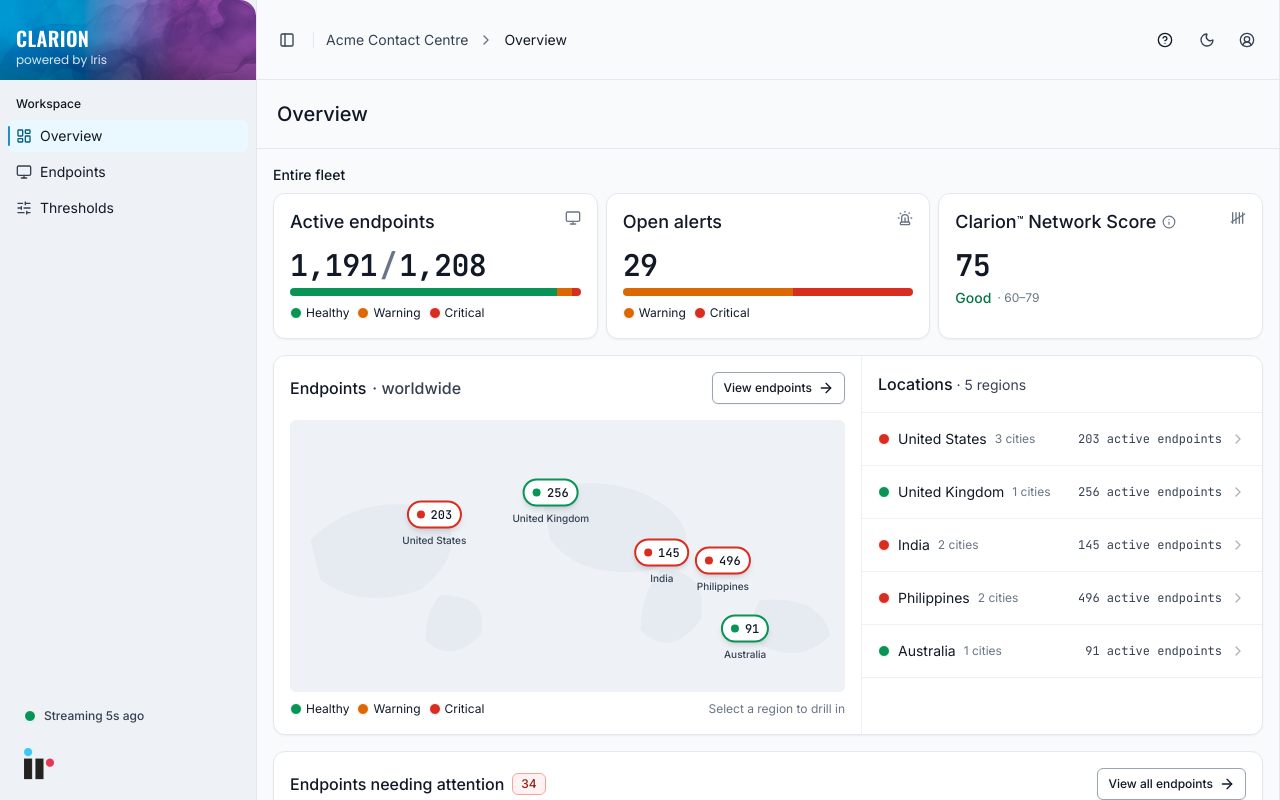
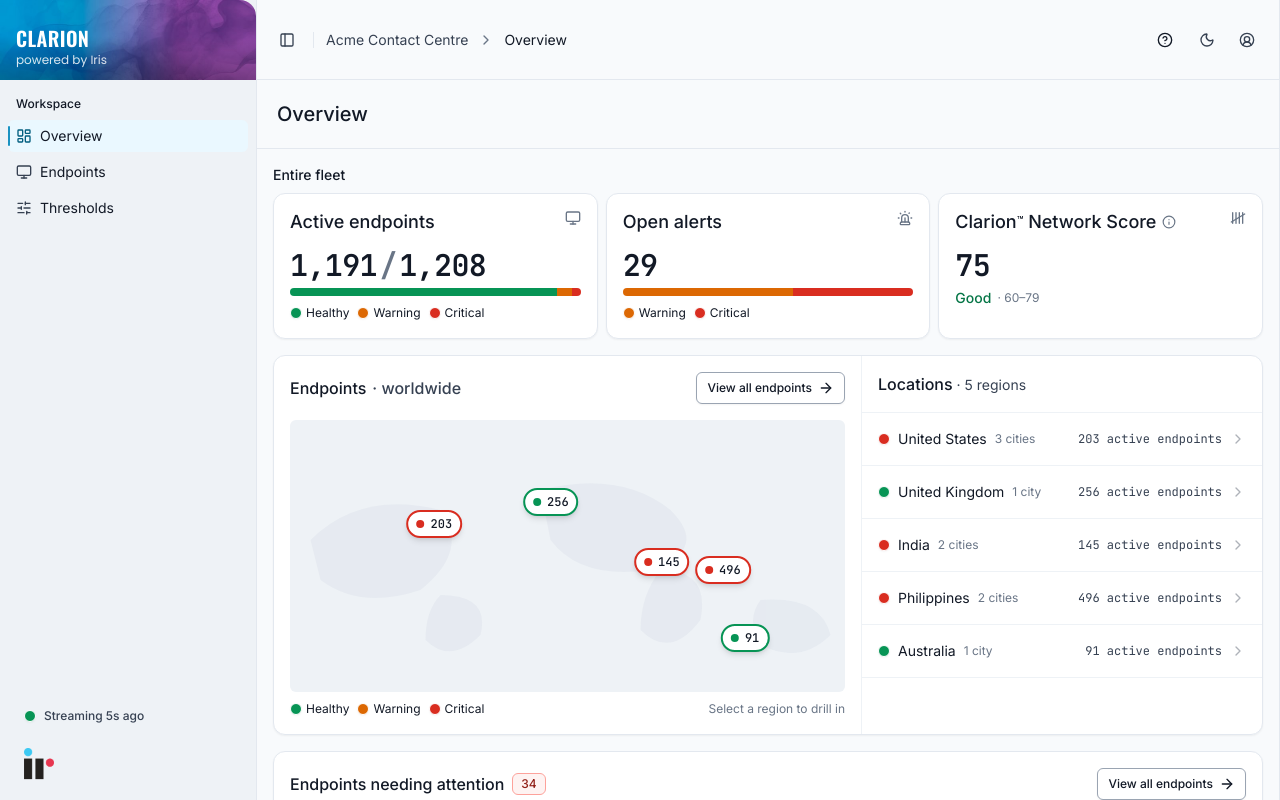
Before and after one commit to mynameiseeyern/Clarion-prototype, a React (Vite) app: page / in a window 1280 px wide. Built offline with nearby package versions, Linux system fonts and the light colour scheme.

Commit message:
Update MapAndLocations.tsx

```diff
--- a/src/components/dashboard/MapAndLocations.tsx
+++ b/src/components/dashboard/MapAndLocations.tsx
@@ -18,6 +18,9 @@ const statusVar: Record<Status, string> = {
 // Active = online endpoints (healthy + warning + critical); excludes offline.
 const activeEndpoints = (x: { healthy: number; warning: number; critical: number }) =>
   x.healthy + x.warning + x.critical
+
+const plural = (n: number, one: string, many: string) =>
+  `${n.toLocaleString()} ${n === 1 ? one : many}`
 
 /* Hover tooltip shown on a map pin: name + endpoint count, then the
    healthy / warning / critical breakdown by number. */
@@ -42,7 +45,7 @@ function PinTooltip({
       style={{ background: "var(--bg-neutral-emphasis)", color: "var(--fg-on-neutral-emphasis)", boxShadow: "var(--shadow-md)" }}
     >
       <span className="block text-xs font-medium">
-        {name} · {endpoints.toLocaleString()} active endpoints
+        {name} · {endpoints.toLocaleString()} endpoints
       </span>
       <span className="mt-1 flex items-center gap-2.5 font-mono text-[11px]">
         <span className="flex items-center gap-1"><span className="size-1.5 rounded-full" style={{ background: "var(--status-healthy)" }} />{healthy.toLocaleString()}</span>
@@ -55,11 +58,10 @@ function PinTooltip({
 
 /* ---------------- Map ---------------- */
 function MapPanel({
-  country, onEnterCountry, onBack, selectedId, onSelect, onViewEndpoints,
+  country, onEnterCountry, selectedId, onSelect, onViewEndpoints,
 }: {
   country: string | null
   onEnterCountry: (id: string) => void
-  onBack: () => void
   selectedId: string
   onSelect: (id: string) => void
   onViewEndpoints: (loc?: string | string[]) => void
@@ -80,23 +82,12 @@ function MapPanel({
       cities.length <= 1 ? { x: 50, y: 50 } : { x: axis(m.x, minX, maxX, 18, 82), y: axis(m.y, minY, maxY, 22, 78) }
   })()
 
-  // header reflects the selected city when one is picked, else the country
-  const selectedCity = country && selectedId !== "all" ? cities.find((c) => c.id === selectedId) : null
-  const headerName = selectedCity?.name ?? ctry?.name
-  // back: from a selected city in a multi-city country → the country overview; otherwise → world
-  const handleHeaderBack = () => { if (selectedCity && cities.length > 1) onSelect("all"); else onBack() }
-
   return (
     <div className="flex w-full flex-col lg:min-w-0 lg:flex-1" style={{ borderRight: "1px solid var(--border-neutral-subtle)" }}>
       <div className="flex items-center justify-between p-4">
         <h2 className="flex items-center gap-1.5 text-base font-medium" style={{ color: "var(--fg-neutral-emphasis)" }}>
           {ctry ? (
-            <>
-              <button type="button" onClick={handleHeaderBack} className="rounded p-0.5 transition-colors hover:bg-[var(--bg-neutral-subtle-hovered)]" style={{ color: "var(--fg-neutral-muted)" }} aria-label={selectedCity && cities.length > 1 ? `Back to ${ctry.name}` : "Back to world"}>
-                <ArrowLeft className="size-4" />
-              </button>
-              Endpoints in <span style={{ color: "var(--fg-link-default)" }}>{headerName}</span>
-            </>
+            <>Endpoints <span style={{ color: "var(--fg-neutral-muted)" }}>·</span> <span style={{ color: "var(--fg-link-default)" }}>{ctry.name}</span></>
           ) : (
             <>Endpoints <span style={{ color: "var(--fg-neutral-muted)" }}>· worldwide</span></>
           )}
@@ -108,7 +99,7 @@ function MapPanel({
           if (selectedId !== "all" && cityIds.includes(selectedId)) onViewEndpoints(selectedId)
           else onViewEndpoints(cityIds)
         }}>
-          View endpoints
+          View all endpoints
           <ArrowRight className="size-4" />
         </Button>
       </div>
@@ -130,7 +121,7 @@ function MapPanel({
             const cSev = countrySeverity(c.id)
             return (
               <button key={c.id} type="button" onClick={() => onEnterCountry(c.id)} aria-label={c.name}
-                className="group absolute flex -translate-x-1/2 -translate-y-1/2 flex-col items-center gap-1 hover:z-20 focus:z-20 focus:outline-none"
+                className="group absolute flex -translate-x-1/2 -translate-y-1/2 flex-col items-center hover:z-20 focus:z-20 focus:outline-none"
                 style={{ left: `${c.x}%`, top: `${c.y}%` }}>
                 <PinTooltip name={c.name} endpoints={activeEndpoints(c)} healthy={c.healthy} warning={c.warning} critical={c.critical} />
                 <span className="flex items-center gap-1.5 rounded-full px-2 py-1 shadow-md transition-transform hover:scale-105"
@@ -138,12 +129,11 @@ function MapPanel({
                   <span className="size-2 rounded-full" style={{ background: statusVar[cSev] }} />
                   <span className="font-mono text-xs font-medium" style={{ color: "var(--fg-neutral-emphasis)" }}>{activeEndpoints(c).toLocaleString()}</span>
                 </span>
-                <span className="rounded px-1 text-[10px] font-medium" style={{ color: "var(--fg-neutral-muted)" }}>{c.name}</span>
               </button>
             )
           })}
 
-          {/* country view: city markers */}
+          {/* country view: city markers (pill style, matching the world view) */}
           {country && cities.map((m) => {
             const isActive = m.id === selectedId
             const mSev = locationSeverity(m.id)
@@ -153,15 +143,13 @@ function MapPanel({
             return (
               <button key={m.id} type="button" onClick={() => onSelect(m.id)} aria-label={m.name}
                 onMouseEnter={() => setHoveredCity(m.id)} onMouseLeave={() => setHoveredCity(null)}
-                className="group absolute -translate-x-1/2 -translate-y-1/2 hover:z-20 focus:z-20 focus:outline-none" style={{ left: `${pos.x}%`, top: `${pos.y}%` }}>
-                <PinTooltip name={m.name} endpoints={activeEndpoints(m)} healthy={m.healthy} warning={m.warning} critical={m.critical} show={show} />
-                {isActive ? (
-                  <span className="flex size-4 items-center justify-center rounded-full" style={{ border: `2px solid ${statusVar[mSev]}`, background: "var(--bg-card)" }}>
-                    <span className="size-2 rounded-full" style={{ background: statusVar[mSev] }} />
-                  </span>
-                ) : (
-                  <span className="block size-3 rounded-full transition-transform hover:scale-125" style={{ background: statusVar[mSev], border: "1px solid var(--bg-card)", boxShadow: "var(--shadow-xs)" }} />
-                )}
+                className="group absolute flex -translate-x-1/2 -translate-y-1/2 flex-col items-center hover:z-20 focus:z-20 focus:outline-none" style={{ left: `${pos.x}%`, top: `${pos.y}%` }}>
+                <PinTooltip name={`${m.name}, ${ctry?.name ?? ""}`} endpoints={activeEndpoints(m)} healthy={m.healthy} warning={m.warning} critical={m.critical} show={show} />
+                <span className="flex items-center gap-1.5 rounded-full px-2 py-1 transition-transform hover:scale-105"
+                  style={{ background: "var(--bg-card)", border: `2px solid ${statusVar[mSev]}`, boxShadow: isActive ? "0 0 0 3px var(--border-focused), var(--shadow-md)" : "var(--shadow-md)" }}>
+                  <span className="size-2 rounded-full" style={{ background: statusVar[mSev] }} />
+                  <span className="font-mono text-xs font-medium" style={{ color: "var(--fg-neutral-emphasis)" }}>{activeEndpoints(m).toLocaleString()}</span>
+                </span>
               </button>
             )
           })}
@@ -202,7 +190,7 @@ function LocationsPanel({
           style={{ borderBottom: "1px solid var(--border-neutral-subtle)" }}>
           <ArrowLeft className="size-4" style={{ color: "var(--fg-neutral-muted)" }} />
           <span className="text-sm font-medium" style={{ color: "var(--fg-neutral-emphasis)" }}>All locations</span>
-          <span className="text-sm" style={{ color: "var(--fg-neutral-muted)" }}>· {ctry.name} · {cities.length} cities</span>
+          <span className="text-sm" style={{ color: "var(--fg-neutral-muted)" }}>· {ctry.name} · {plural(cities.length, "city", "cities")}</span>
         </button>
       ) : (
         <div className="flex items-baseline gap-1 p-4" style={{ borderBottom: "1px solid var(--border-neutral-subtle)" }}>
@@ -223,10 +211,10 @@ function LocationsPanel({
                 <span className="flex min-w-px items-center gap-2">
                   <StatusDot status={countrySeverity(c.id)} />
                   <span className="truncate text-sm" style={{ color: "var(--fg-neutral-emphasis)" }}>{c.name}</span>
-                  <span className="shrink-0 text-xs" style={{ color: "var(--fg-neutral-subtle)" }}>{c.cityCount} cities</span>
+                  <span className="shrink-0 text-xs" style={{ color: "var(--fg-neutral-subtle)" }}>{plural(c.cityCount, "city", "cities")}</span>
                 </span>
                 <span className="flex shrink-0 items-center gap-2 whitespace-nowrap font-mono text-xs" style={{ color: "var(--fg-neutral-muted)" }}>
-                  <span>{activeEndpoints(c).toLocaleString()} active endpoints</span>
+                  <span>{plural(activeEndpoints(c), "active endpoint", "active endpoints")}</span>
                   <ChevronRight className="size-4 opacity-40 transition-opacity group-hover:opacity-100" />
                 </span>
               </button>
@@ -246,7 +234,7 @@ function LocationsPanel({
                     </span>
                     <span className="flex shrink-0 items-center gap-1 whitespace-nowrap font-mono text-xs" style={{ color: isSelected ? "var(--fg-neutral-emphasis)" : "var(--fg-neutral-muted)" }}>
                       {(() => { const n = locationIssueCount(loc.id); return (<>
-                        <span>{activeEndpoints(loc).toLocaleString()} active endpoints</span>
+                        <span>{plural(activeEndpoints(loc), "active endpoint", "active endpoints")}</span>
                         <span>·</span>
                         <span>{n === 0 ? "No alerts" : `${n} alert${n === 1 ? "" : "s"}`}</span>
                       </>) })()}
@@ -301,7 +289,7 @@ export function MapAndLocations({
   return (
     <Card className="w-full gap-0 overflow-hidden rounded-xl p-0">
       <div className="flex flex-col lg:flex-row">
-        <MapPanel country={country} onEnterCountry={handleEnterCountry} onBack={handleAllLocations} selectedId={selectedId} onSelect={handleSelectCity} onViewEndpoints={onViewEndpoints} />
+        <MapPanel country={country} onEnterCountry={handleEnterCountry} selectedId={selectedId} onSelect={handleSelectCity} onViewEndpoints={onViewEndpoints} />
         <LocationsPanel country={country} onEnterCountry={handleEnterCountry} selectedId={selectedId} onSelect={handleSelectCity} onViewEndpoints={onViewEndpoints} onAllLocations={handleAllLocations} />
       </div>
     </Card>
```
